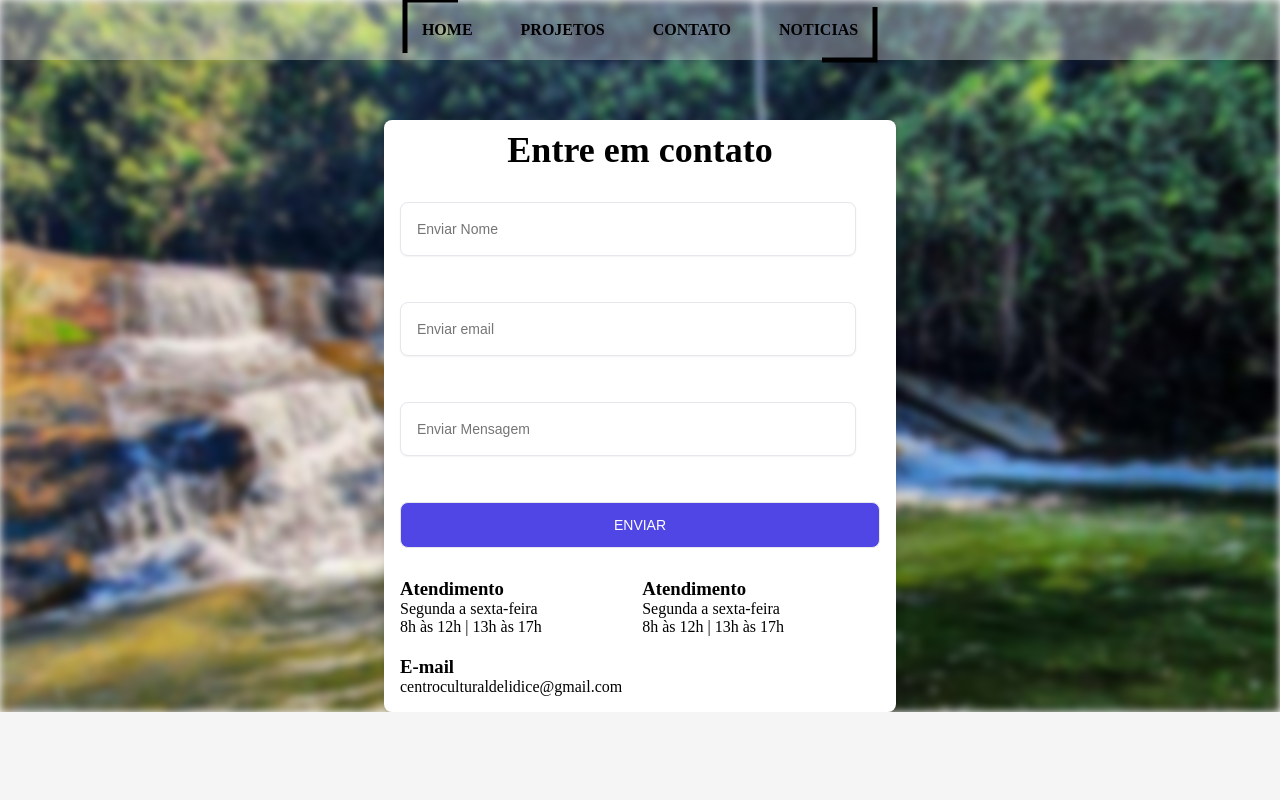
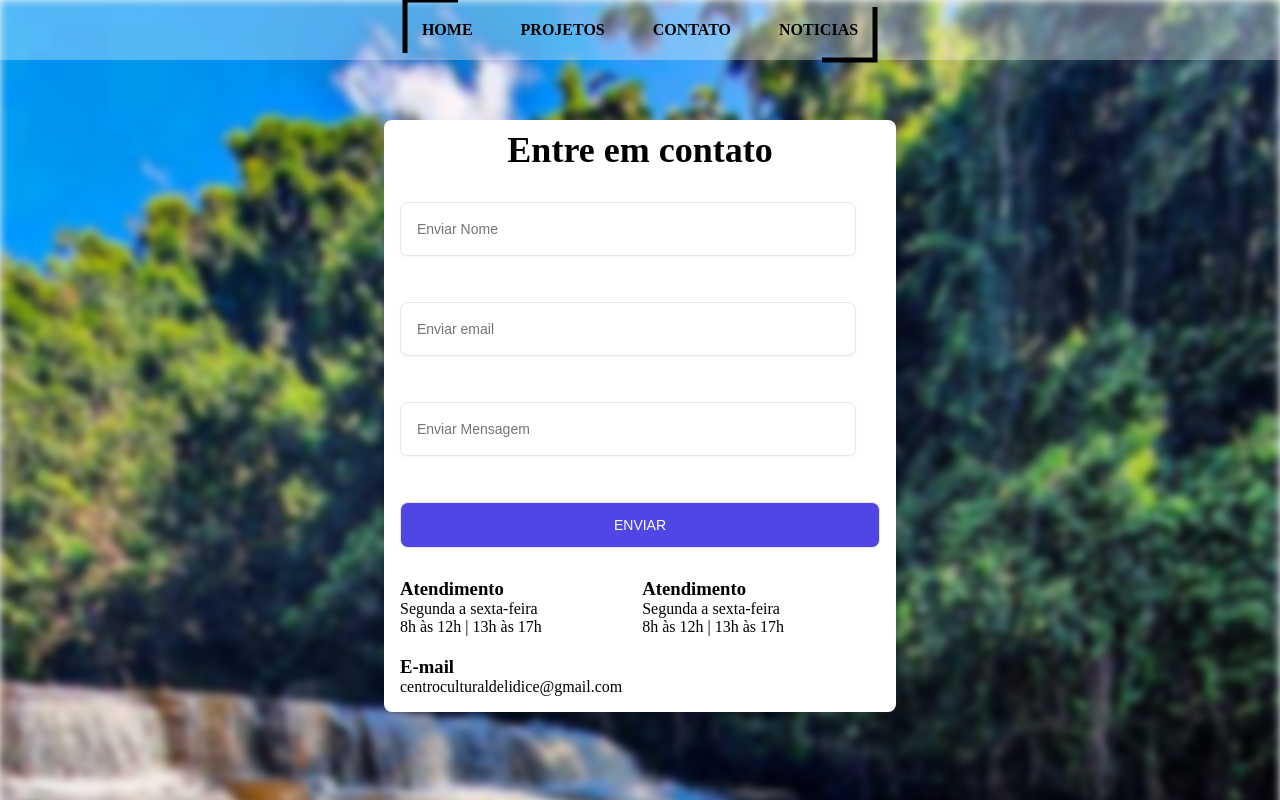
Before and after one commit to Leonardocordeiro01/centro-cultural, a React (Vite) app in the folder vite-project/: page /faleconosco in a window 1280 px wide. Shown: the top 800 px of the page. Built offline with nearby package versions, Linux system fonts and the light colour scheme.

Commit message:
modifiquei a area de contato

```diff
--- a/vite-project/src/containers/faleconosco/stylesFRC.js
+++ b/vite-project/src/containers/faleconosco/stylesFRC.js
@@ -3,7 +3,7 @@ import BackgroundCachoeira from "./cachoeira.jpg";
 
 export const Div = styled.div`
   position: relative; /* Necessário para o posicionamento do pseudo-elemento */
-  height: 100%;
+  height: 200vh;
   overflow: hidden; /* Garante que nada saia da div */
 
   &::before {
```
